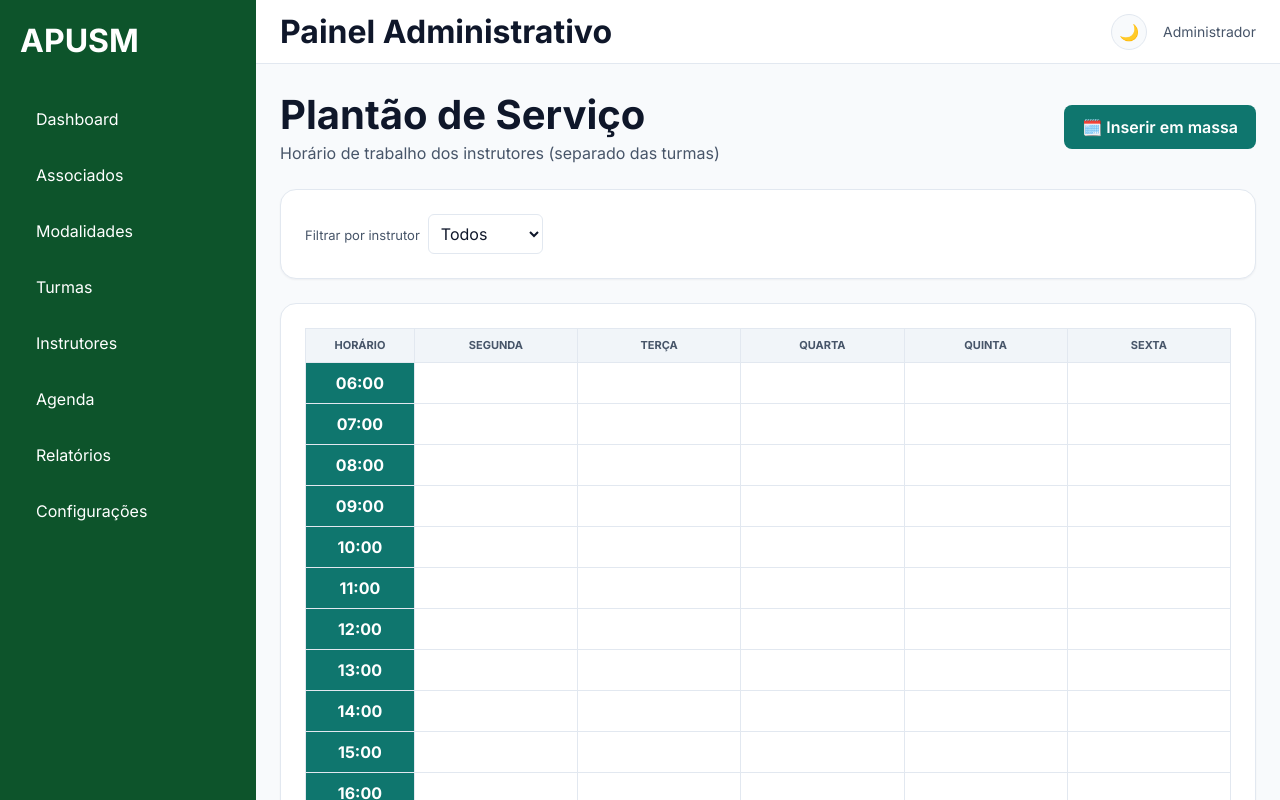
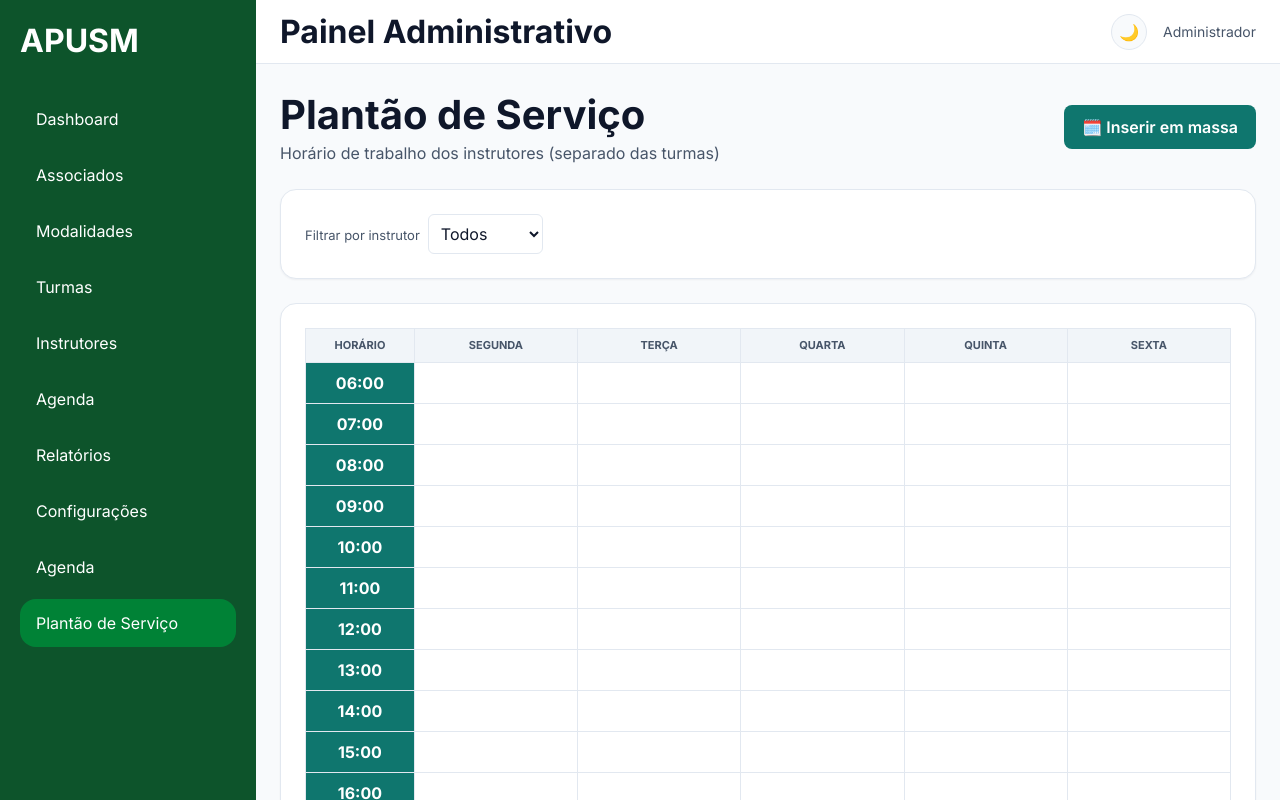
Before and after one commit to BrenoFranzin/apusm, a React (Vite) app: page /plantao in a window 1280 px wide. Shown: the top 800 px of the page. Built offline with nearby package versions, Linux system fonts and the light colour scheme.

Commit message:
auto-commit

```diff
--- a/src/components/layout/sidebar/Sidebar.tsx
+++ b/src/components/layout/sidebar/Sidebar.tsx
@@ -9,6 +9,8 @@ const menu = [
   { label: "Agenda", path: "/agenda" },
   { label: "Relatórios", path: "/relatorios" },
   { label: "Configurações", path: "/configuracoes" },
+  { label: "Agenda", path: "/agenda" },
+  { label: "Plantão de Serviço", path: "/plantao" },
 ];
 
 export function Sidebar() {
```
